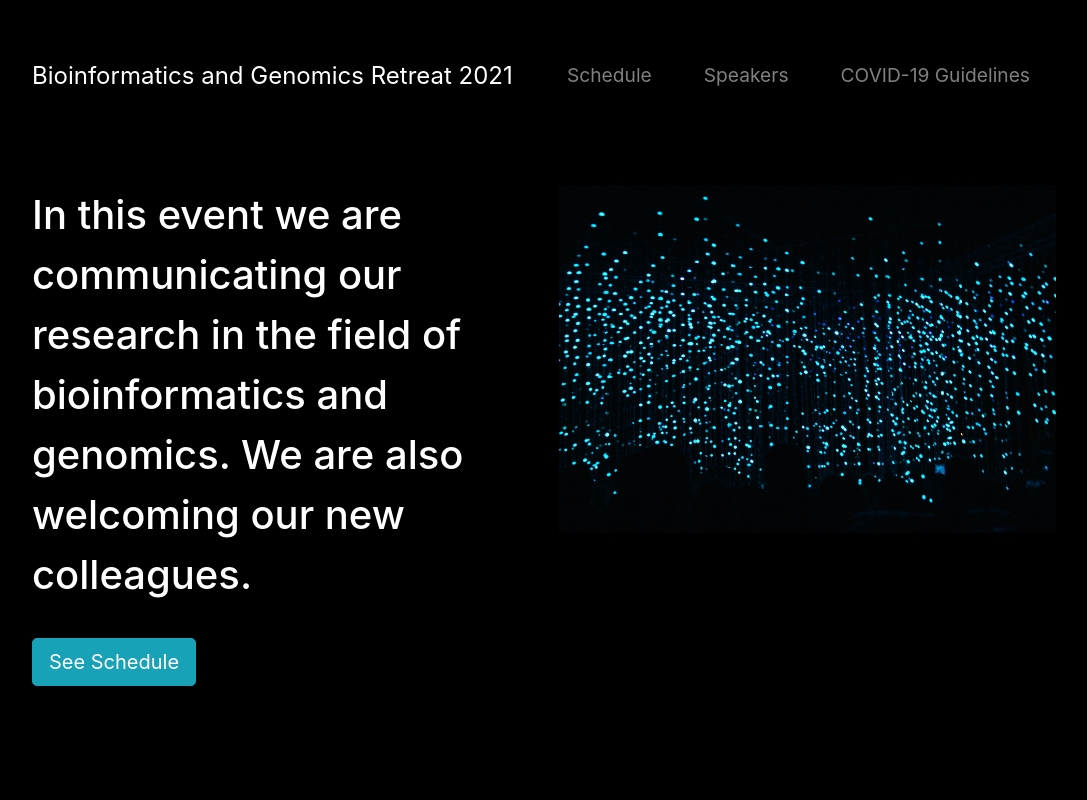
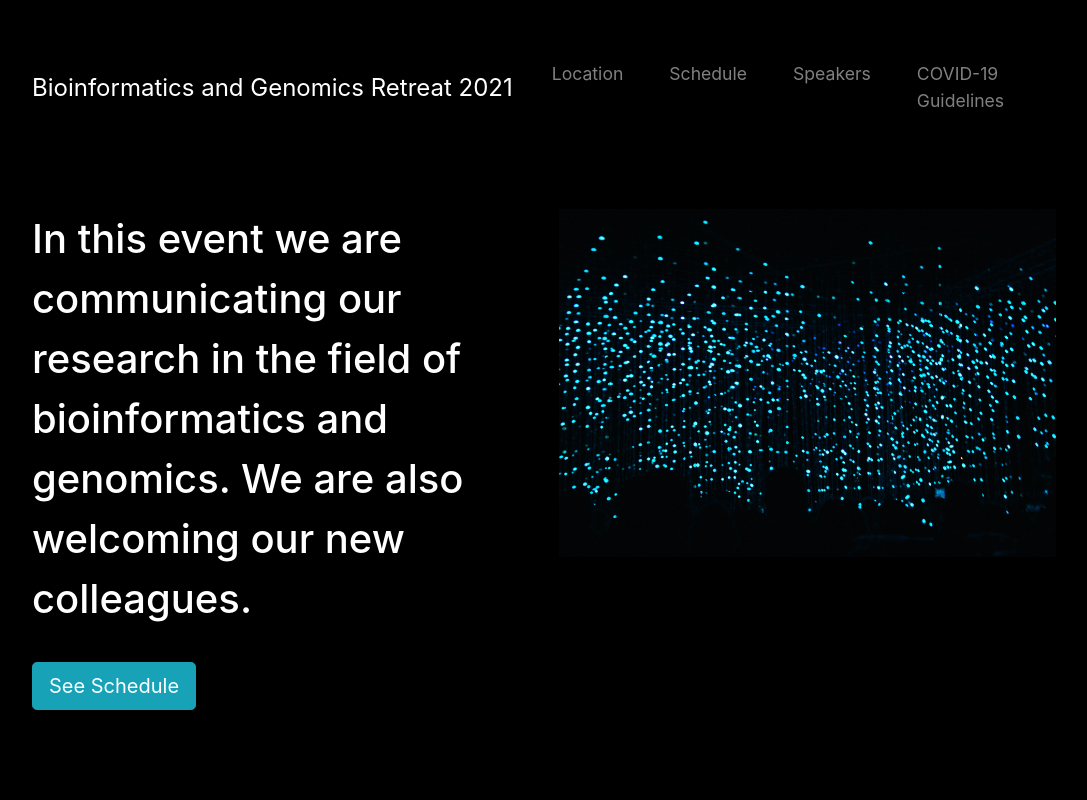
Before and after one commit to MorrisGlr/BG-Retreat-2021, a plain HTML site: page index.html in a window 1280 px wide. Shown: the top 800 px of the page, without its empty margins (96-1183 px from the left). Drawn offline with nearby package versions, Linux system fonts and the light colour scheme.

Commit message:
added location link in nav bar
adjusted nav bar items spacing and font size to accomodate the "location" link

```diff
--- a/css/styles.css
+++ b/css/styles.css
@@ -51,11 +51,11 @@ h1 {
 }
 
 .nav-item {
-    padding: 0 18px;
+    padding: 0 15px;
 }
 
 .nav-link {
-    font-size: 1.2rem;
+    font-size: 1.1rem;
 }
 
 /* Schedule button */
--- a/index.html
+++ b/index.html
@@ -27,6 +27,9 @@
             </button>
             <div class="collapse navbar-collapse" id="navbarSupportedContent">
                 <ul class="navbar-nav ml-auto">
+                    <li class="nav-item">
+                        <a class="nav-link" href="#location">Location</a>
+                    </li>
                     <li class="nav-item">
                         <a class="nav-link" href="#schedule">Schedule</a>
                     </li>
```
